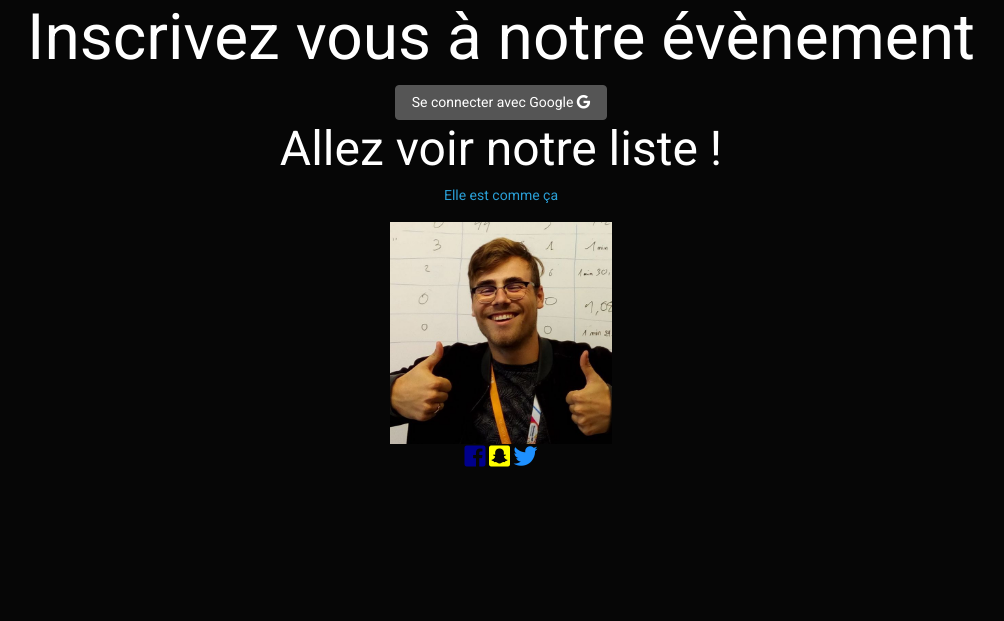
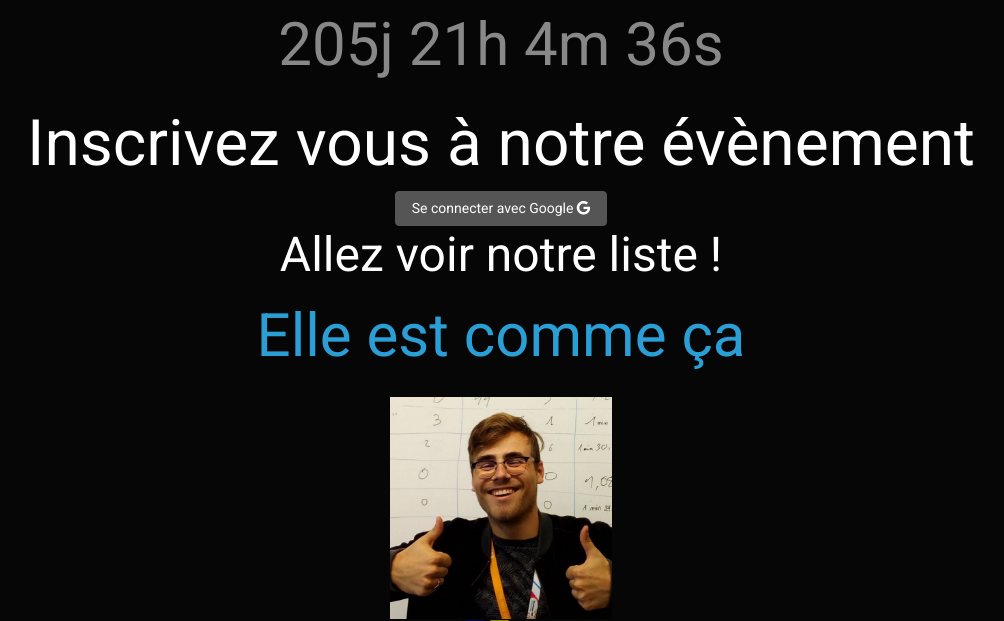
Before and after one commit to Moccko/PulpaColada, a PHP site: page /html/Accueil/index.php in a window 1280 px wide. Shown: the part 55-676 px from the top of the page, without its empty margins (139-1143 px from the left). Run offline with PHP 8.4, Linux system fonts and the light colour scheme; some libraries are stand-ins or nearby versions.

Commit message:
PulpaColada - V0.0.7 IUBEfiuUBEAC

```diff
--- a/html/Accueil/index.php
+++ b/html/Accueil/index.php
@@ -15,7 +15,18 @@
             crossorigin="anonymous"></script>
     <script src="/PulpaColada/js/bootstrap.min.js"></script>
 </head>
+
+
+
+
+
+
+
+
+
+
 <body>
+
 <nav class="navbar navbar-expand-lg navbar-dark bg-dark">
     <div class="container-fluid">
         <a class="navbar-brand" href="#">PulpaColada</a>
@@ -42,6 +53,45 @@
         </div>
     </div>
 </nav>
+<style>
+    p {
+        text-align: center;
+        font-size: 60px;
+        margin-top:0px;
+    }
+</style>
+<!-- Oui bon je sais que c est pas le bon compte à rebours et que je suis pas douée mais j essaye-->
+<p id="demo"></p>
+<script>
+    // Set the date we're counting down to
+    var countDownDate = new Date("Sep 5, 2018 15:37:25").getTime();
+
+    // Update the count down every 1 second
+    var x = setInterval(function() {
+
+        // Get todays date and time
+        var now = new Date().getTime();
+
+        // Find the distance between now an the count down date
+        var distance = countDownDate - now;
+
+        // Time calculations for days, hours, minutes and seconds
+        var days = Math.floor(distance / (1000 * 60 * 60 * 24));
+        var hours = Math.floor((distance % (1000 * 60 * 60 * 24)) / (1000 * 60 * 60));
+        var minutes = Math.floor((distance % (1000 * 60 * 60)) / (1000 * 60));
+        var seconds = Math.floor((distance % (1000 * 60)) / 1000);
+
+        // Output the result in an element with id="demo"
+        document.getElementById("demo").innerHTML = days + "j " + hours + "h "
+            + minutes + "m " + seconds + "s ";
+
+        // If the count down is over, write some text
+        if (distance < 0) {
+            clearInterval(x);
+            document.getElementById("demo").innerHTML = "EXPIRED";
+        }
+    }, 1000);
+</script>
 <div class="container text-center">
 
     <section>
```
